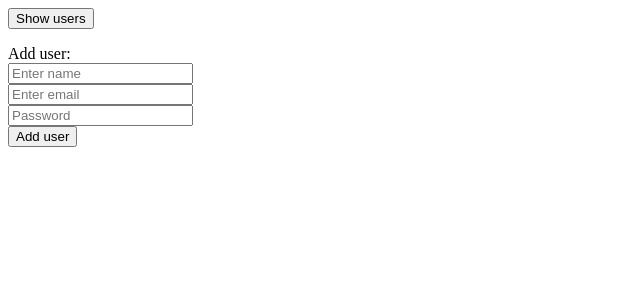
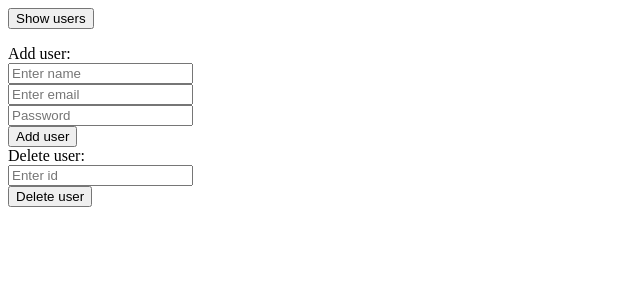
Before and after one commit to AniaSniadek/consuming-restapi, a React app: page / in a window 1280 px wide. Shown: the top 300 px of the page, without its empty margins (0-640 px from the left). Built offline with nearby package versions, Linux system fonts and the light colour scheme.

Commit message:
deleting user is working

```diff
--- a/src/components/App.js
+++ b/src/components/App.js
@@ -1,7 +1,7 @@
 import React from 'react';
 import AddUser from './AddUser';
 import ShowUsers from './ShowUsers';
-//import DeleteUser from './DeleteUser';
+import DeleteUser from './DeleteUser';
 
 class App extends React.Component {
     render() {
@@ -9,7 +9,7 @@ class App extends React.Component {
             <div className="app">
                 <ShowUsers/>
                 <AddUser/>
-                {/* <DeleteUser/> */}
+                <DeleteUser/>
             </div>
         );
     }
--- a/src/components/DeleteUser.js
+++ b/src/components/DeleteUser.js
@@ -39,12 +39,12 @@ class DeleteUser extends Component {
     render() {
         return (
             <div className='form'>
-                <label>Usuń użytkownika:</label>
+                <label>Delete user:</label>
                 <Form onSubmit={this.handleSubmit}>
                     <Form.Group controlId="id">
                         <Form.Control type="number" placeholder="Enter id" name="id" value={this.state.id} onChange={this.handleChange} />
                     </Form.Group>
-                    <button>Usuń użytkownika</button>
+                    <button>Delete user</button>
                 </Form>
             </div>
         );
```
